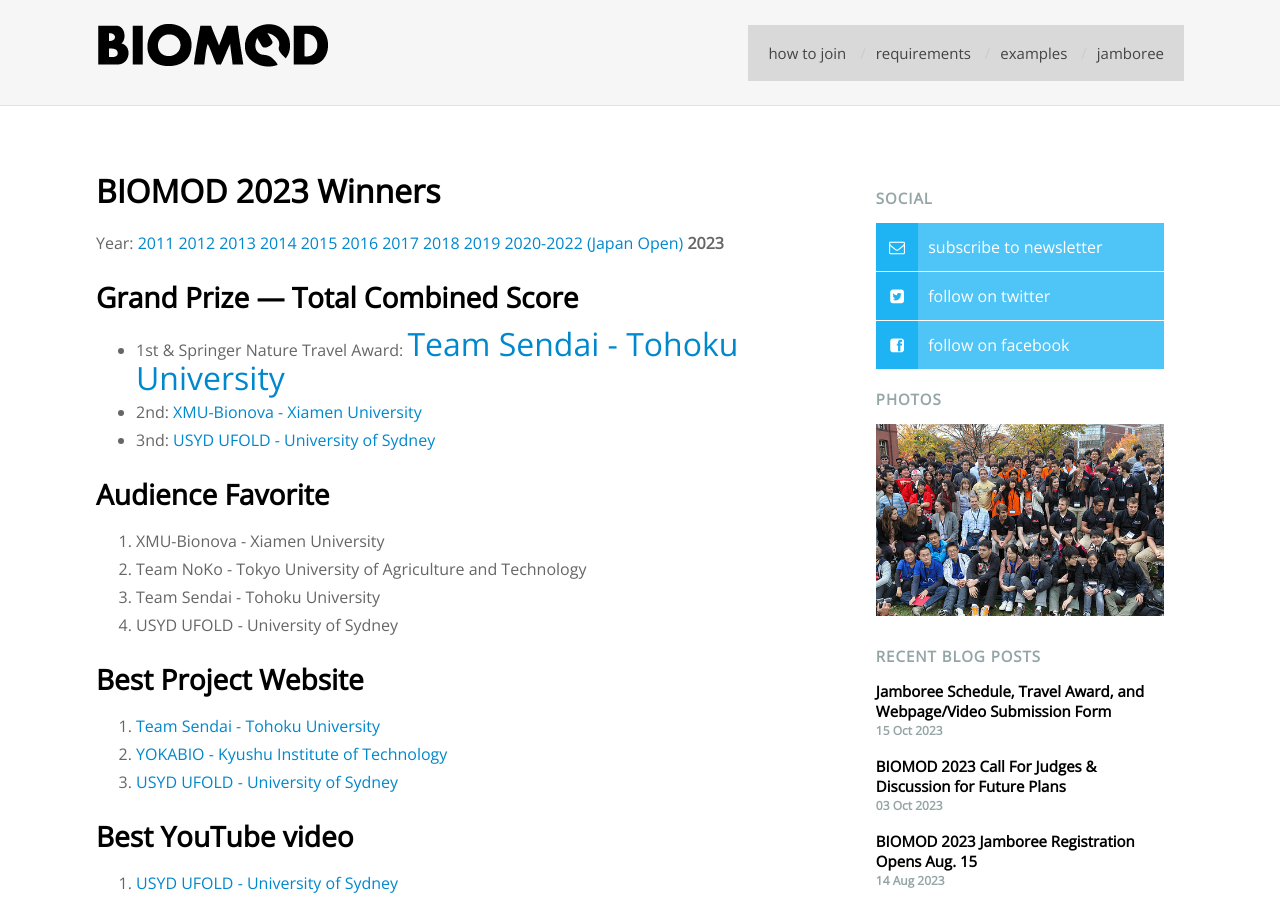
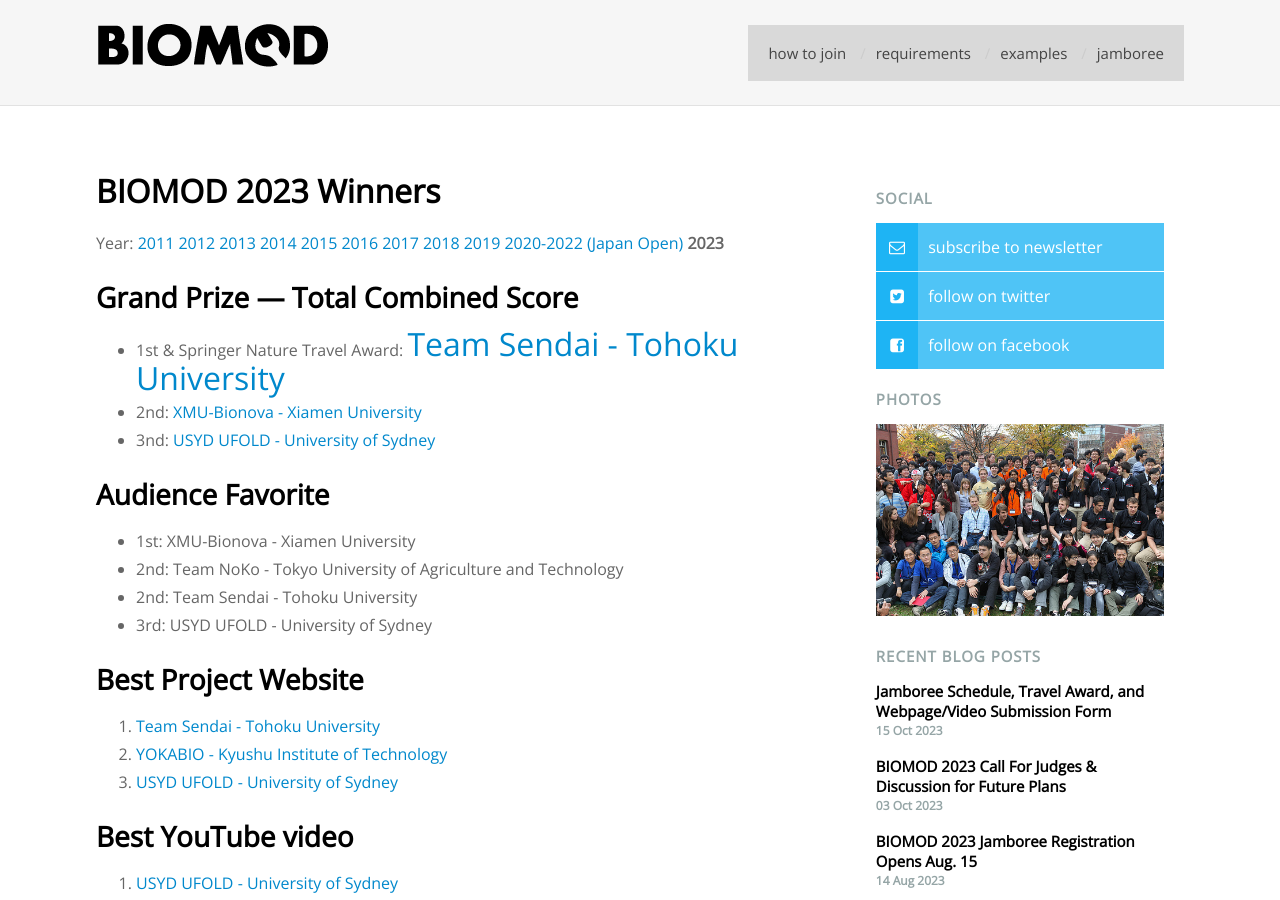
Before and after one commit to sdouglas/biomod, a Jekyll site: the page built from winners/index.md, in a window 1280 px wide and 900 px high. Built offline with Jekyll 4.4.1, drawn with Linux system fonts in a browser that asks for light colours; nearby versions of some CDN libraries; some of the changed lines change nothing that is shown.

Commit message:
Update index.md

```diff
--- a/winners/index.md
+++ b/winners/index.md
@@ -14,10 +14,10 @@
 
 ## Audience Favorite
 
-1. XMU-Bionova - Xiamen University
-2. Team NoKo - Tokyo University of Agriculture and Technology
-2. Team Sendai - Tohoku University
-3. USYD UFOLD - University of Sydney
+- 1st: XMU-Bionova - Xiamen University
+- 2nd: Team NoKo - Tokyo University of Agriculture and Technology
+- 2nd: Team Sendai - Tohoku University
+- 3rd: USYD UFOLD - University of Sydney
 
 
 
```
